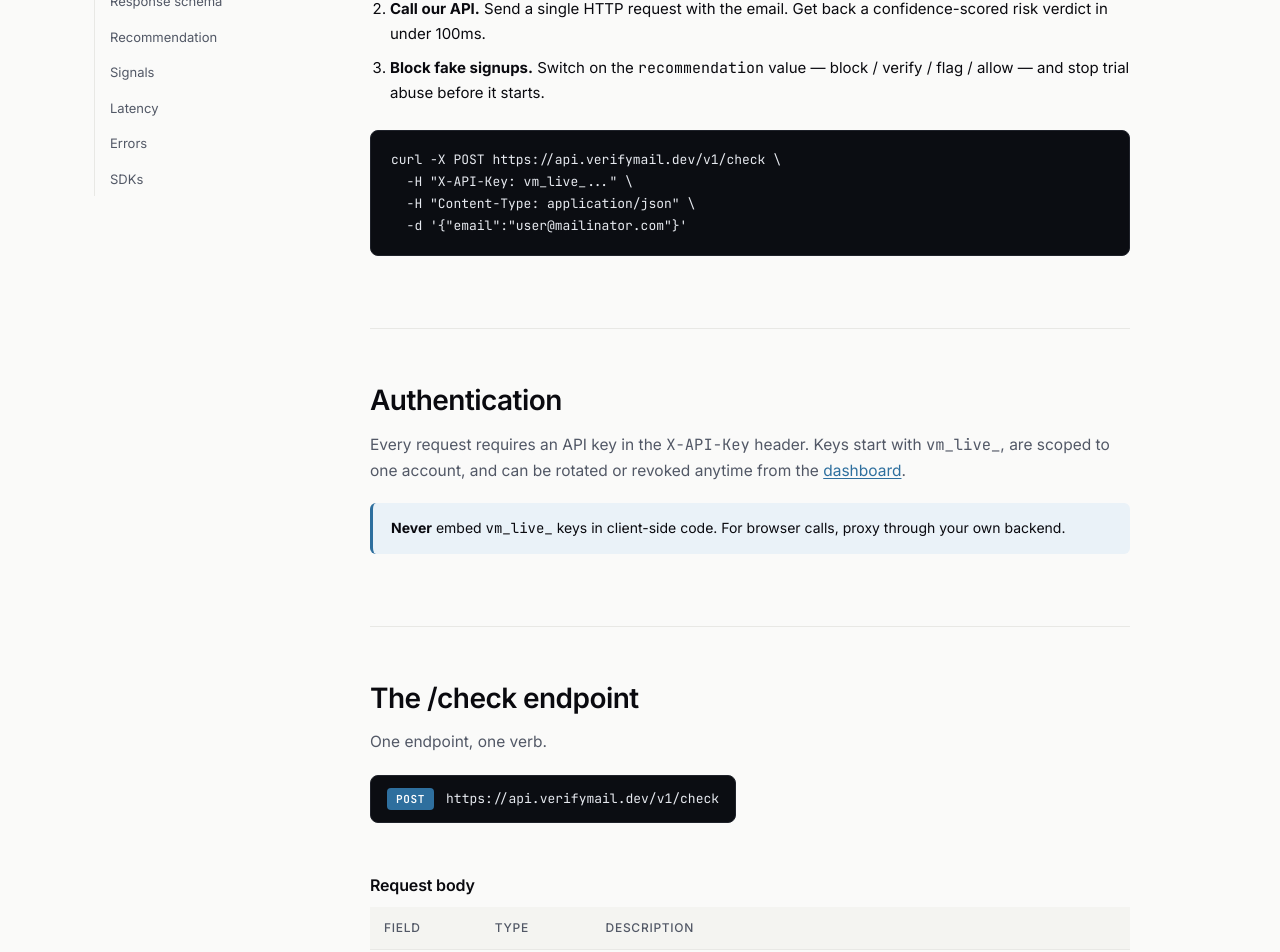
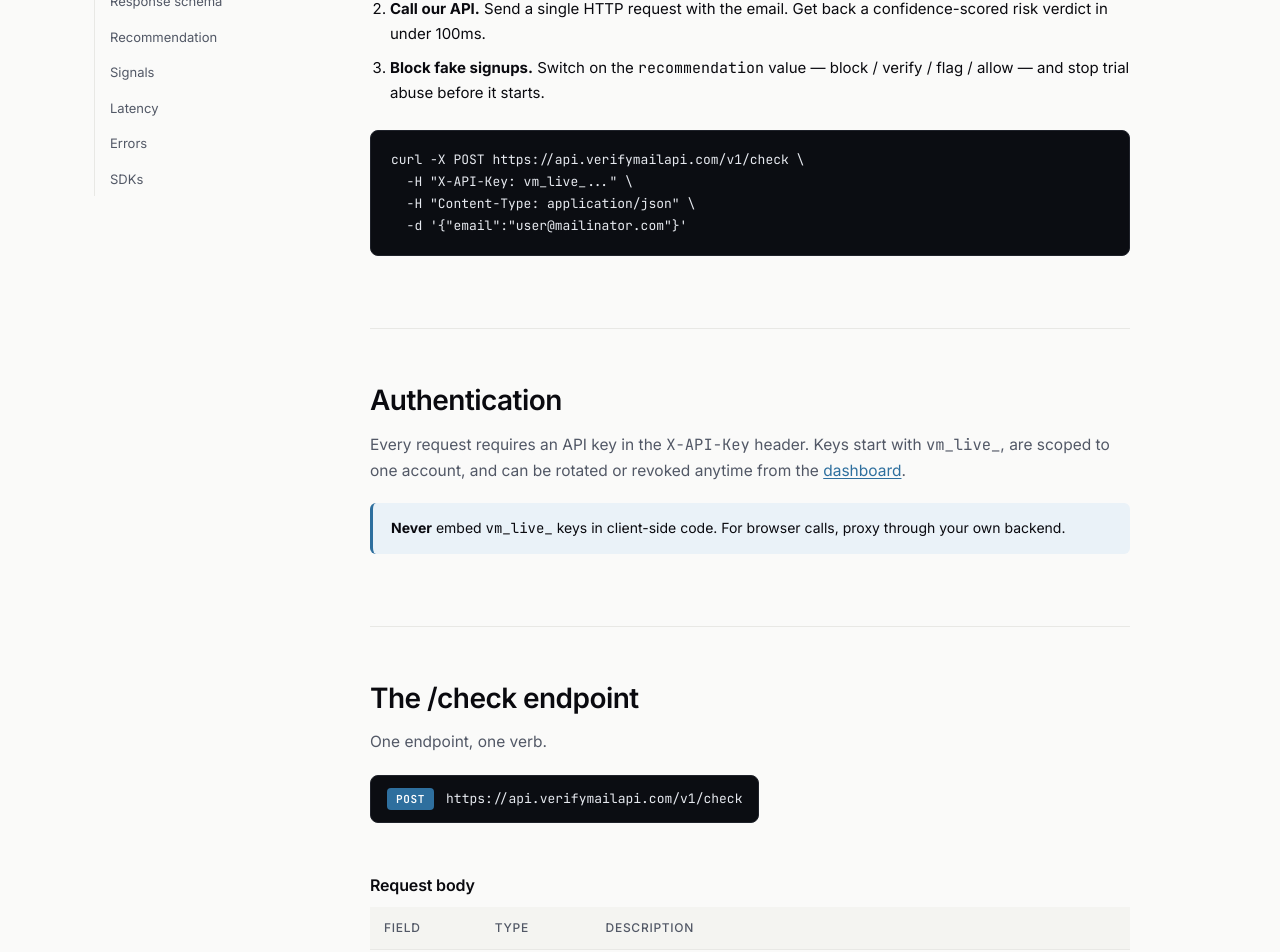
Before and after one commit to jt1402/email_api_landing, a Next.js app: page /docs in a window 1280 px wide. Shown: the part 240-1192 px from the top of the page. Built offline with nearby package versions, Linux system fonts and the light colour scheme.

Commit message:
swap placeholder URLs to verifymailapi.com

```diff
--- a/app/(marketing)/docs/page.tsx
+++ b/app/(marketing)/docs/page.tsx
@@ -34,7 +34,7 @@ export default function DocsPage() {
                 </ol>
 
                 <DocsCode>
-{`curl -X POST https://api.verifymail.dev/v1/check \\
+{`curl -X POST https://api.verifymailapi.com/v1/check \\
   -H "X-API-Key: vm_live_..." \\
   -H "Content-Type: application/json" \\
   -d '{"email":"user@mailinator.com"}'`}
@@ -63,7 +63,7 @@ export default function DocsPage() {
                   <span className="rounded bg-accent px-[9px] py-[3px] text-[11px] font-semibold tracking-[0.06em] text-white">
                     POST
                   </span>
-                  <span className="font-mono">https://api.verifymail.dev/v1/check</span>
+                  <span className="font-mono">https://api.verifymailapi.com/v1/check</span>
                 </div>
 
                 <DocsH3>Request body</DocsH3>
--- a/app/(marketing)/page.tsx
+++ b/app/(marketing)/page.tsx
@@ -51,7 +51,7 @@ export default function LandingPage() {
                 <span className="mr-1 rounded bg-accent/20 px-2 py-[2px] text-[11px] font-semibold text-[#a5b4fc]">
                   POST
                 </span>
-                https://api.verifymail.dev/v1/check
+                https://api.verifymailapi.com/v1/check
               </div>
             </div>
             <div className="grid grid-cols-[38px_1fr] font-mono text-[13px] leading-[1.7]">
--- a/app/(marketing)/pricing/page.tsx
+++ b/app/(marketing)/pricing/page.tsx
@@ -64,7 +64,7 @@ export default function PricingPage() {
                 "Custom signals + allowlists",
               ]}
               cta={
-                <a href="mailto:sales@verifymail.dev" className="btn btn-ghost btn-block">
+                <a href="mailto:sales@verifymailapi.com" className="btn btn-ghost btn-block">
                   Contact sales
                 </a>
               }
--- a/app/dashboard/billing/page.tsx
+++ b/app/dashboard/billing/page.tsx
@@ -61,7 +61,7 @@ export default async function BillingPage({
 
       <p className="text-[13px] text-text-3">
         Need something custom?{" "}
-        <a href="mailto:sales@verifymail.dev" className="text-accent underline underline-offset-2">
+        <a href="mailto:sales@verifymailapi.com" className="text-accent underline underline-offset-2">
           Contact sales
         </a>{" "}
         for volume pricing, SSO, or dedicated infrastructure.{" "}
--- a/app/dashboard/playground/PlaygroundClient.tsx
+++ b/app/dashboard/playground/PlaygroundClient.tsx
@@ -230,11 +230,11 @@ function ResultPanel({ data }: { data: CheckResponse }) {
 function CodeExamples() {
   const [tab, setTab] = useState<"curl" | "node" | "python">("curl");
   const samples = {
-    curl: `curl -X POST https://api.verifymail.dev/v1/check \\
+    curl: `curl -X POST https://api.verifymailapi.com/v1/check \\
   -H "X-API-Key: $VERIFYMAIL_KEY" \\
   -H "Content-Type: application/json" \\
   -d '{"email": "test@example.com"}'`,
-    node: `const res = await fetch("https://api.verifymail.dev/v1/check", {
+    node: `const res = await fetch("https://api.verifymailapi.com/v1/check", {
   method: "POST",
   headers: {
     "X-API-Key": process.env.VERIFYMAIL_KEY,
@@ -246,7 +246,7 @@ const result = await res.json();`,
     python: `import os, httpx
 
 r = httpx.post(
-    "https://api.verifymail.dev/v1/check",
+    "https://api.verifymailapi.com/v1/check",
     headers={"X-API-Key": os.environ["VERIFYMAIL_KEY"]},
     json={"email": "test@example.com"},
 )
--- a/components/SDKTabs.tsx
+++ b/components/SDKTabs.tsx
@@ -190,7 +190,7 @@ const tabs: Tab[] = [
     content: (
       <>
         <span className={TOK.fn}>curl</span>{" "}
-        <span className={TOK.str}>-X POST https://api.verifymail.dev/v1/check</span>{" "}
+        <span className={TOK.str}>-X POST https://api.verifymailapi.com/v1/check</span>{" "}
         \{"\n  "}
         <span className={TOK.kw}>-H</span>{" "}
         <span className={TOK.str}>&quot;X-API-Key: vm_live_...&quot;</span>{" "}
```
